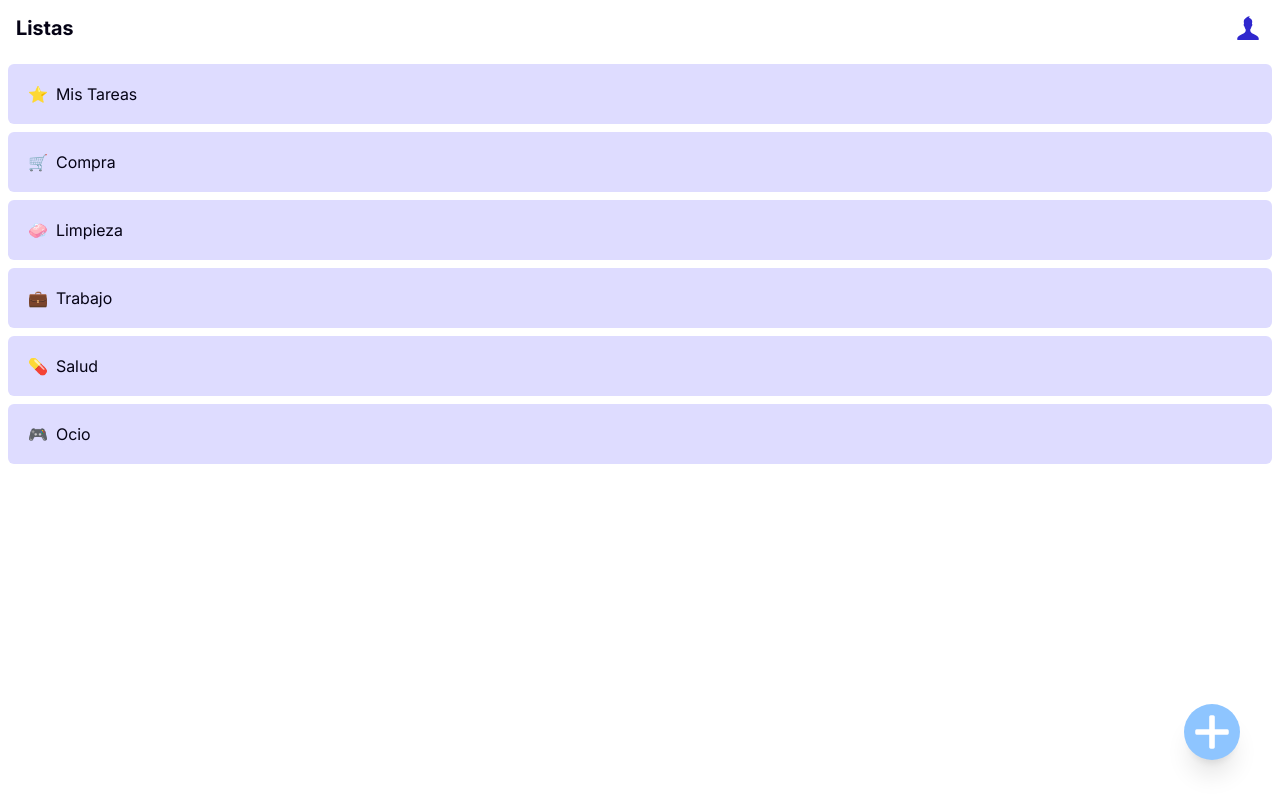
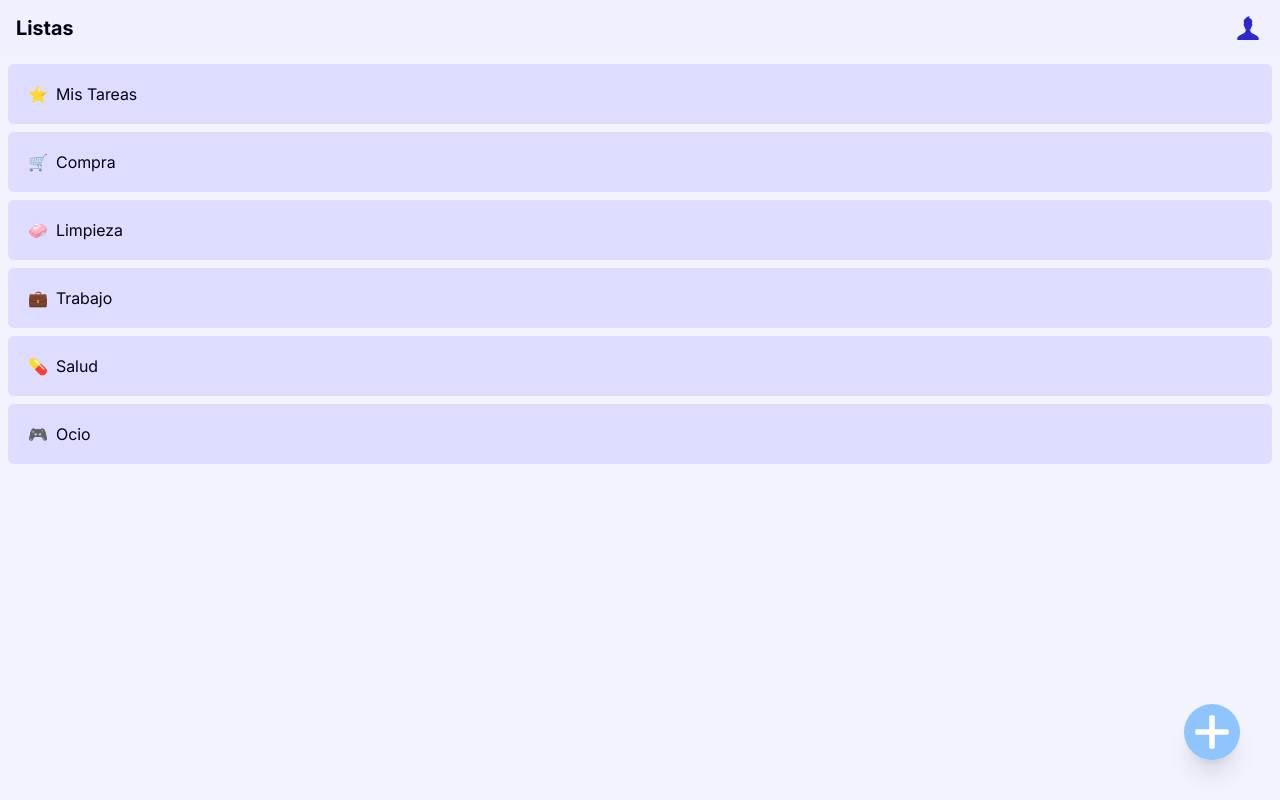
Before and after one commit to AdrielHercules/todolist-frontend, an Angular app: page / in a window 1280 px wide. Built offline with nearby package versions, Linux system fonts and the light colour scheme.

Commit message:
Add new colors to css palette

```diff
--- a/src/styles.css
+++ b/src/styles.css
@@ -11,10 +11,12 @@
 
 @theme {
   --color-text: #050315;
-  --color-background: #ffffff;
+  --color-secondary-text: #8b84c5;
+  --color-background: #f1f0ffd5;
   --color-primary: #2f27ce;
   --color-secondary: #dedcff;
   --color-accent: #adaaf3;
+  --color-card: #ffffff;
 
   --font-sans: "Inter", sans-serif;
   --font-display: "Inter", sans-serif;
```
